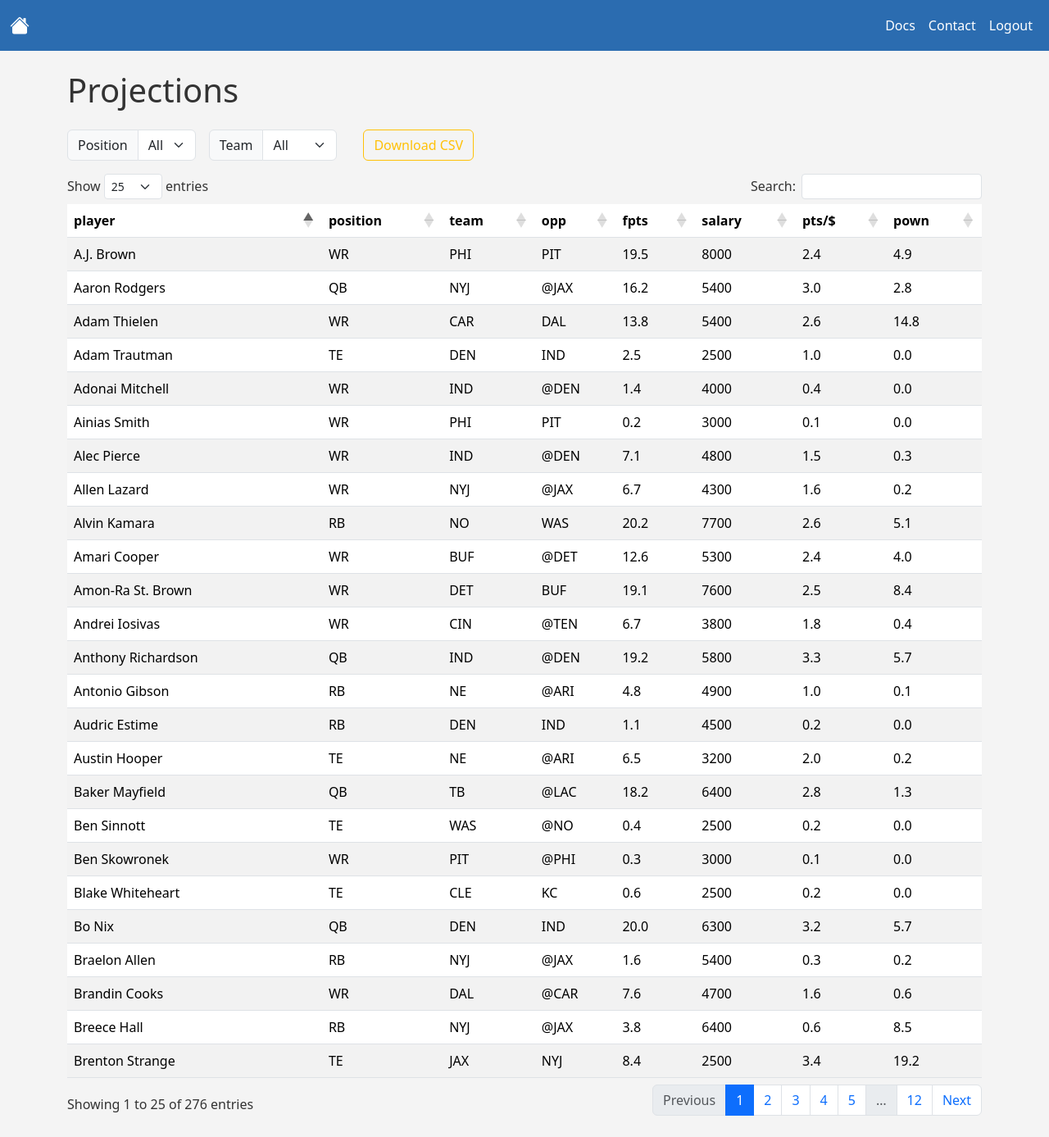
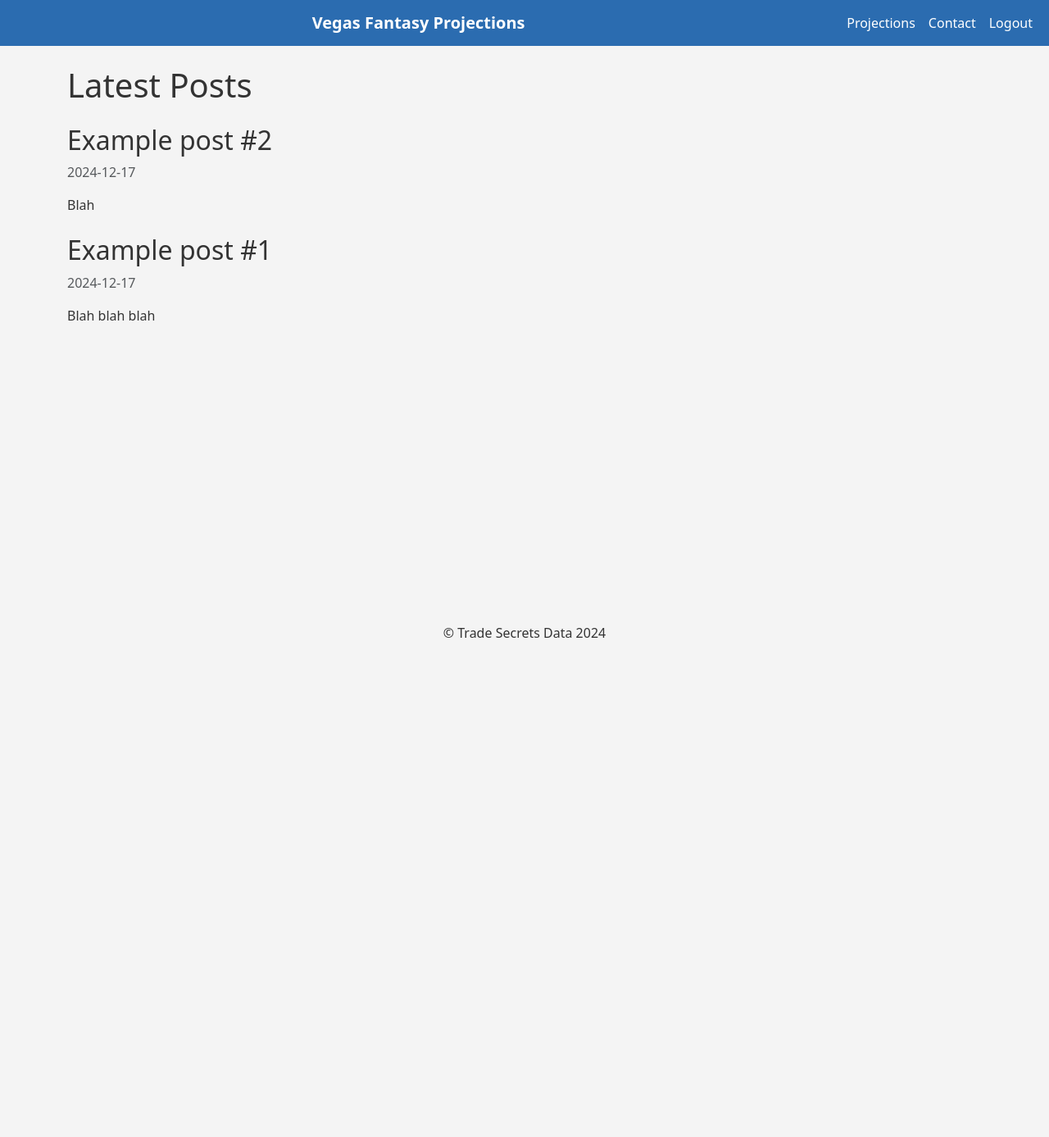
Before and after one commit to john-e-moore/vfp, a Flask app: page / in a window 1280 px wide. Shown: the whole page at 82% size. After the commit the page ends 778 px from the top, so only its background shows below. Run offline with Flask 3, Linux system fonts and the light colour scheme; a user stored in the database is signed in; some libraries are stand-ins or nearby versions.

Commit message:
centered VFP on navbar, blog on front page, sign in to view projections at projections route

```diff
--- a/website/app.py
+++ b/website/app.py
@@ -4,6 +4,9 @@ from flask_login import LoginManager, UserMixin, login_required, login_user, cur
 from werkzeug.security import generate_password_hash, check_password_hash
 from flask_sqlalchemy import SQLAlchemy
 import pandas as pd
+import glob
+import datetime
+import markdown
 
 app = Flask(__name__)
 app.secret_key = 'replace_with_a_random_secret_key'
@@ -18,7 +21,6 @@ login_manager = LoginManager()
 login_manager.login_view = 'login'
 login_manager.init_app(app)
 
-# User model
 class User(db.Model, UserMixin):
     id = db.Column(db.Integer, primary_key=True)
     username = db.Column(db.String(80), unique=True, nullable=False)
@@ -36,50 +38,83 @@ def load_user(user_id):
 
 DATA_PATH = os.path.join(app.root_path, 'static', 'data', 'data.csv')
 
+def get_blog_posts():
+    blog_dir = os.path.join(app.root_path, 'static', 'blog_posts')
+    posts = []
+    for filepath in glob.glob(os.path.join(blog_dir, '*.md')):
+        filename = os.path.basename(filepath)
+        try:
+            date_str = filename[:10]
+            post_date = datetime.datetime.strptime(date_str, "%Y-%m-%d").date()
+        except ValueError:
+            continue
+
+        with open(filepath, 'r', encoding='utf-8') as f:
+            content = f.read().strip()
+
+        lines = content.split('\n')
+        title_line = lines[0].strip()
+        title = title_line.lstrip('#').strip()
+
+        # Use only the content after the title line for the HTML conversion
+        body_lines = lines[1:]
+        html_content = markdown.markdown('\n'.join(body_lines))
+
+        posts.append({
+            'title': title,
+            'date': post_date,
+            'html_content': html_content
+        })
+
+    posts.sort(key=lambda x: x['date'], reverse=True)
+    return posts
+
 @app.route('/')
+def home():
+    # Show blog posts in reverse chronological order
+    posts = get_blog_posts()
+    return render_template('home.html', posts=posts)
+
+@app.route('/projections')
 @login_required
-def home():
+def projections():
     df = pd.read_csv(DATA_PATH)
     data = df.to_dict(orient='records')
     columns = df.columns.tolist()
 
-    # Extract unique positions and teams if they exist
     positions = sorted(df['position'].dropna().unique().tolist()) if 'position' in df.columns else []
     teams = sorted(df['team'].dropna().unique().tolist()) if 'team' in df.columns else []
 
     filter_position = request.args.get('filter_position', 'all')
     filter_team = request.args.get('filter_team', 'all')
 
-    # Filter the data
+    # Apply filters
     if filter_position.lower() != 'all':
         data = [row for row in data if str(row.get('position', '')).lower() == filter_position.lower()]
-
     if filter_team.lower() != 'all':
         data = [row for row in data if str(row.get('team', '')).lower() == filter_team.lower()]
 
-    return render_template('home.html',
+    # Get last updated timestamp for data.csv
+    last_updated_ts = os.path.getmtime(DATA_PATH)
+    last_updated = datetime.datetime.fromtimestamp(last_updated_ts).strftime('%Y-%m-%d %H:%M:%S')
+
+    return render_template('projections.html',
                            columns=columns,
                            data=data,
                            positions=positions,
                            teams=teams,
                            selected_position=filter_position,
-                           selected_team=filter_team)
-
-
-@app.route('/docs')
-def docs():
-    return render_template('docs.html')
+                           selected_team=filter_team,
+                           last_updated=last_updated)
 
 @app.route('/contact')
 def contact():
     return render_template('contact.html')
 
-
 @app.route('/download_csv')
 @login_required
 def download_csv():
     return send_file(DATA_PATH, as_attachment=True, attachment_filename='data.csv')
-
 
 @app.route('/signup', methods=['GET', 'POST'])
 def signup():
@@ -97,7 +132,6 @@ def signup():
         return redirect(url_for('login'))
     return render_template('signup.html')
 
-
 @app.route('/login', methods=['GET', 'POST'])
 def login():
     if request.method == 'POST':
@@ -108,12 +142,11 @@ def login():
             login_user(user)
             flash('Login successful.')
             next_page = request.args.get('next')
-            return redirect(next_page or url_for('home'))
+            return redirect(next_page or url_for('projections'))
         else:
             flash('Invalid username or password.')
             return redirect(url_for('login'))
     return render_template('login.html')
-
 
 @app.route('/logout')
 @login_required
@@ -122,9 +155,7 @@ def logout():
     flash('You have been logged out.')
     return redirect(url_for('login'))
 
-
 if __name__ == '__main__':
-    # Create the database tables if they don't exist
     with app.app_context():
         db.create_all()
     app.run(debug=True)
--- a/website/requirements.txt
+++ b/website/requirements.txt
@@ -6,6 +6,7 @@ Flask-SQLAlchemy==3.1.1
 greenlet==3.1.1
 itsdangerous==2.2.0
 Jinja2==3.1.4
+Markdown==3.7
 MarkupSafe==3.0.2
 numpy==2.2.0
 pandas==2.2.3
--- /dev/null
+++ b/website/static/blog_posts/2024-12-17-first-post.md
@@ -0,0 +1,2 @@
+# Example post #1
+Blah blah blah
--- /dev/null
+++ b/website/static/blog_posts/2024-12-17-second-post.md
@@ -0,0 +1,2 @@
+# Example post #2
+Blah
--- a/website/templates/base.html
+++ b/website/templates/base.html
@@ -1,14 +1,11 @@
 <!DOCTYPE html>
-<html lang="en">
+<html lang="en" class="h-100">
 <head>
     <meta charset="UTF-8">
     <meta name="viewport" content="width=device-width, initial-scale=1.0">
-    <title>VFP Website</title>
+    <title>Vegas Fantasy Projections</title>
     <!-- Bootstrap CSS -->
     <link rel="stylesheet" href="https://cdn.jsdelivr.net/npm/bootstrap@5.3.2/dist/css/bootstrap.min.css">
-
-    <!-- Bootstrap Icons CSS -->
-    <link rel="stylesheet" href="https://cdn.jsdelivr.net/npm/bootstrap-icons@1.10.0/font/bootstrap-icons.css">
 
     <!-- DataTables CSS -->
     <link rel="stylesheet" href="https://cdn.datatables.net/1.13.4/css/dataTables.bootstrap5.min.css">
@@ -16,21 +13,23 @@
     <!-- Custom CSS -->
     <link rel="stylesheet" href="{{ url_for('static', filename='css/style.css') }}">
 </head>
-<body>
+<body class="d-flex flex-column h-100">
     <nav class="navbar navbar-expand-lg navbar-dark bg-primary" style="background-color:#2b6cb0 !important;">
         <div class="container-fluid">
-            <a class="navbar-brand" href="{{ url_for('home') }}">
-                <i class="bi bi-house-fill" style="font-size: 1.5rem;"></i>
-            </a>
             <button class="navbar-toggler" type="button" data-bs-toggle="collapse"
                     data-bs-target="#navbarSupportedContent" aria-controls="navbarSupportedContent"
                     aria-expanded="false" aria-label="Toggle navigation">
                 <span class="navbar-toggler-icon"></span>
             </button>
             <div class="collapse navbar-collapse justify-content-end" id="navbarSupportedContent">
+                <ul class="navbar-nav mx-auto">
+                  <li class="nav-item">
+                    <a class="navbar-brand fw-bold" href="{{ url_for('home') }}">Vegas Fantasy Projections</a>
+                  </li>
+                </ul>
                 <ul class="navbar-nav ml-auto">
                   <li class="nav-item">
-                      <a class="nav-link" href="{{ url_for('docs') }}">Docs</a>
+                      <a class="nav-link" href="{{ url_for('projections') }}">Projections</a>
                   </li>
                   <li class="nav-item">
                       <a class="nav-link" href="{{ url_for('contact') }}">Contact</a>
@@ -49,7 +48,7 @@
         </div>
     </nav>
 
-    <main class="container my-4">
+    <main class="container my-4 flex-shrink-0">
         {% with messages = get_flashed_messages(with_categories=false) %}
           {% if messages %}
             {% for message in messages %}
@@ -60,6 +59,10 @@
         {% block content %}{% endblock %}
     </main>
 
+    <footer class="mt-auto py-3 text-center">
+        © Trade Secrets Data 2024
+    </footer>
+
     <!-- JavaScript -->
     <script src="https://cdn.jsdelivr.net/npm/bootstrap@5.3.2/dist/js/bootstrap.bundle.min.js"></script>
     <script src="https://code.jquery.com/jquery-3.7.0.min.js"></script>
--- a/website/templates/docs.html
+++ /dev/null
@@ -1,5 +0,0 @@
-{% extends "base.html" %}
-{% block content %}
-<h1>Blog</h1>
-<p>This page will contain blog posts.</p>
-{% endblock %}
--- a/website/templates/home.html
+++ b/website/templates/home.html
@@ -1,51 +1,12 @@
 {% extends "base.html" %}
 {% block content %}
-<h1 class="mb-4">Projections</h1>
+<h1 class="mb-4">Latest Posts</h1>
 
-<div class="mb-3 d-flex align-items-center">
-    <form method="get" class="me-3 d-flex align-items-center">
-        <!-- Filter by Position -->
-        <div class="input-group me-3">
-            <label class="input-group-text" for="filter_position">Position</label>
-            <select class="form-select" name="filter_position" id="filter_position" onchange="this.form.submit()">
-                <option value="all" {% if selected_position == 'all' %}selected{% endif %}>All</option>
-                {% for p in positions %}
-                <option value="{{ p }}" {% if selected_position == p %}selected{% endif %}>{{ p }}</option>
-                {% endfor %}
-            </select>
-        </div>
-
-        <!-- Filter by Team -->
-        <div class="input-group me-3">
-            <label class="input-group-text" for="filter_team">Team</label>
-            <select class="form-select" name="filter_team" id="filter_team" onchange="this.form.submit()">
-                <option value="all" {% if selected_team == 'all' %}selected{% endif %}>All</option>
-                {% for t in teams %}
-                <option value="{{ t }}" {% if selected_team == t %}selected{% endif %}>{{ t }}</option>
-                {% endfor %}
-            </select>
-        </div>
-    </form>
-
-    <a class="btn btn-outline-warning" href="{{ url_for('download_csv') }}">Download CSV</a>
+{% for post in posts %}
+<div class="mb-4">
+    <h2>{{ post.title }}</h2>
+    <p class="text-muted">{{ post.date.strftime('%Y-%m-%d') }}</p>
+    <div>{{ post.html_content | safe }}</div>
 </div>
-
-<table id="dataTable" class="table table-striped table-hover">
-    <thead>
-        <tr>
-            {% for col in columns %}
-            <th>{{ col }}</th>
-            {% endfor %}
-        </tr>
-    </thead>
-    <tbody>
-        {% for row in data %}
-        <tr>
-            {% for col in columns %}
-            <td>{{ row[col] }}</td>
-            {% endfor %}
-        </tr>
-        {% endfor %}
-    </tbody>
-</table>
+{% endfor %}
 {% endblock %}
```
Also changed, not shown: website/templates/projections.html (added, +53 -0 lines).
